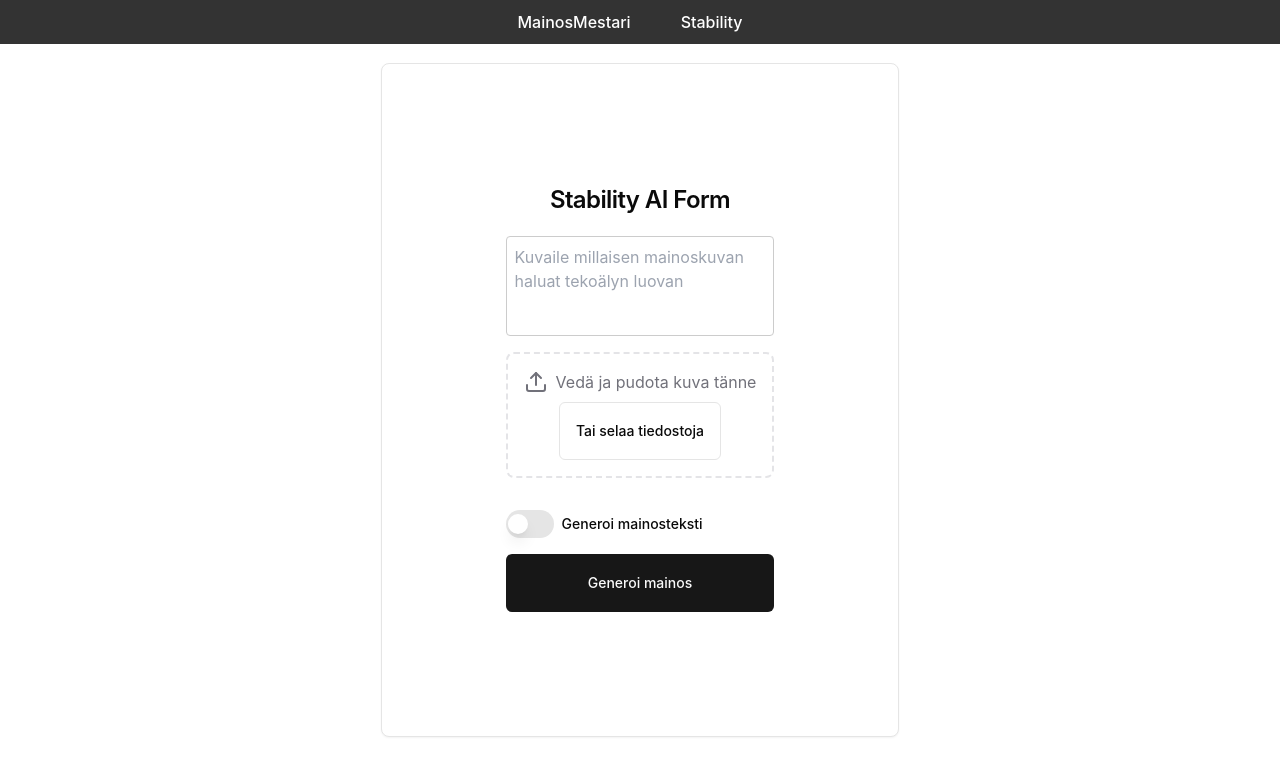
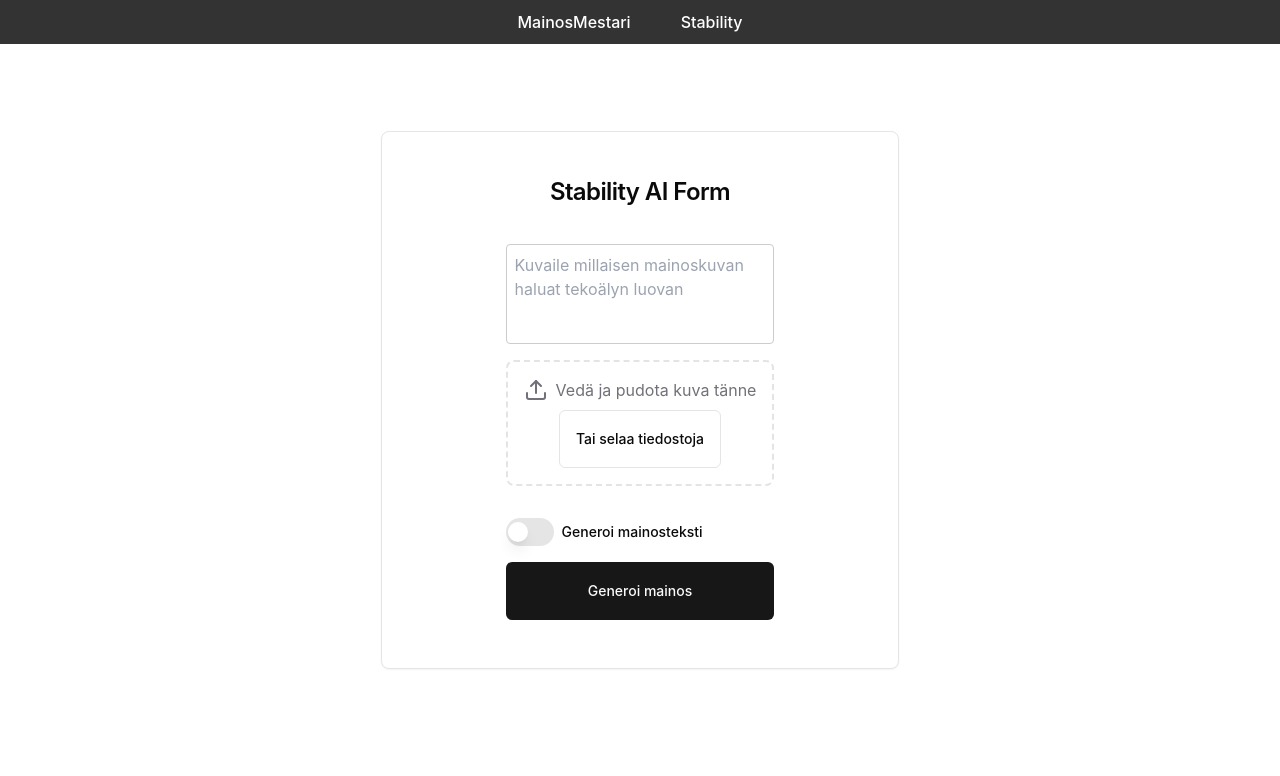
Before and after one commit to Syaani-OhjelmistoProjekti2/MainosMestari, a React (Vite) app: page /stability in a window 1280 px wide. Shown: the top 776 px of the page. Built offline with nearby package versions, Linux system fonts and the light colour scheme.

Commit message:
card scaleproblem fixed

```diff
--- a/package.json
+++ b/package.json
@@ -11,6 +11,7 @@
     "start": "vite preview"
   },
   "dependencies": {
+    "@radix-ui/react-checkbox": "^1.1.2",
     "@radix-ui/react-label": "^2.1.0",
     "@radix-ui/react-radio-group": "^1.2.1",
     "@radix-ui/react-slot": "^1.1.0",
--- a/src/App.css
+++ b/src/App.css
@@ -44,7 +44,6 @@
 
 textarea {
   resize: none;
-
 }
 
 .buttoni {
--- a/src/components/Home.jsx
+++ b/src/components/Home.jsx
@@ -11,7 +11,7 @@
         Helppokäyttöisellä alustallamme voit ladata oman kuvasi ja määritellä
         mainoksen tyylin ja tunnelman. Tekoäly hoitaa loput, luoden
         korkealaatuisia kuvia haluamassasi ympäristössä ja visuaalisessa
-        tyylissä."
+        tyylissä.
       </p>
 
       {/* Nappilinkki Stability-sivulle */}
--- a/src/components/StabilityForm.jsx
+++ b/src/components/StabilityForm.jsx
@@ -29,28 +29,27 @@
   };
 
   const handleFileChange = (event) => {
-    const files = Array.from(event.target.files);
-    const imageFiles = files.map((file) => ({
+    const file = event.target.files[0];
+    const imageFile = {
       file,
       preview: URL.createObjectURL(file),
-    }));
-    setImages((prevImages) => [...prevImages, ...imageFiles]);
-  };
-
+    };
+    setImages([imageFile]); // Replace the current image with the new one
+  }
   // Removes an image from the list by index
-  const handleRemoveImage = (index) => {
-    setImages((prevImages) => prevImages.filter((_, i) => i !== index));
+  const handleRemoveImage = () => {
+    setImages([]);
   };
 
   // Handles drag-and-drop image upload
   const handleDrop = (event) => {
     event.preventDefault();
-    const files = Array.from(event.dataTransfer.files);
-    const imageFiles = files.map((file) => ({
+    const file = event.dataTransfer.files[0];
+    const imageFile = {
       file,
       preview: URL.createObjectURL(file),
-    }));
-    setImages((prevImages) => [...prevImages, ...imageFiles]);
+    };
+    setImages([imageFile]); // Replace the current image with the new one
   };
 
   const handleDragOver = (event) => {
@@ -140,14 +139,11 @@
 
   // Render UI
   return (
-    <div
-      className="w-full h-full flex justify-center items-center"
-      style={{ width: "100%", height: "100%" }}
+    <div className="w-full h-full flex justify-center items-center p-4">
+
+    <Card className="w-full max-w-4xl flex flex-col space-y-4 p-6"
+    style={{paddingLeft: 100, paddingRight: 100}}
     >
-      <Card
-        className="w-full h-full max-w-4xl max-h-screen"
-        style={{ width: "100%", height: "100%", padding: 100 }}
-      >
         <CardHeader>
           <CardTitle>Stability AI Form</CardTitle>
         </CardHeader>
@@ -206,13 +202,14 @@
               </div>
             </div>
 
-            <div className="grid grid-cols-2 gap-4">
+            <div className="flex justify-center">
               {images.map((image, index) => (
                 <div key={index} className="relative">
                   <img
                     src={image.preview}
                     alt={`Uploaded image ${index + 1}`}
-                    className="aspect-square object-cover border border-zinc-200 w-full rounded-lg overflow-hidden dark:border-zinc-800"
+                    className="aspect-square object-contain border border-zinc-200 w-full rounded-lg overflow-hidden dark:border-zinc-800"
+                    style={{ maxWidth: "300px", maxHeight: "300px" }}
                   />
                   <Button
                     variant="ghost"
--- a/src/index.css
+++ b/src/index.css
@@ -9,7 +9,7 @@
 
   color-scheme: light dark;
   color: rgba(255, 255, 255, 0.87);
-  background-color: #242424;
+  background-color: #ebe6e6; /* tämä pois */
 
   font-synthesis: none;
   text-rendering: optimizeLegibility;
```
Also changed, not shown: 1 other file (tests, documents, lock files or other folders).
